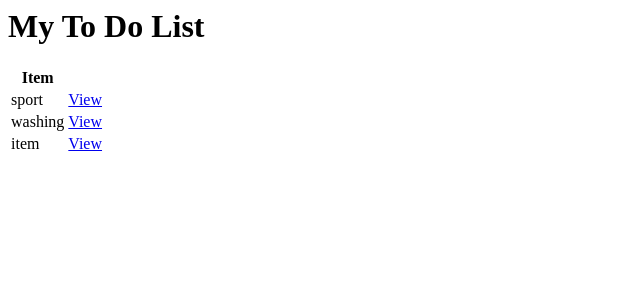
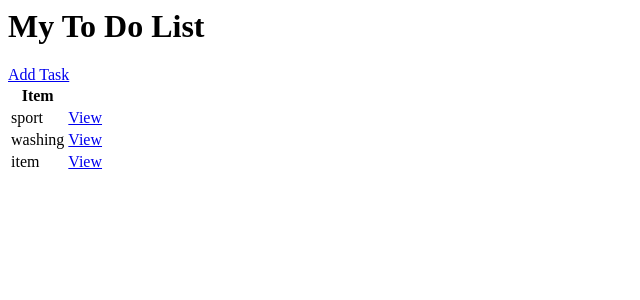
Before and after one commit to Aliiiw/ToDoList, a Django app: page / in a window 1280 px wide. Shown: the top 300 px of the page, without its empty margins (0-640 px from the left). Run offline with Django 4.2, Linux system fonts and the light colour scheme; data comes from the database, SQL or seed files in the repository.

Commit message:
create task added

```diff
--- /dev/null
+++ b/todo_list/base/templates/base/task_form.html
@@ -0,0 +1 @@
+<h3>Task Form</h3>
--- a/todo_list/base/templates/base/task_list.html
+++ b/todo_list/base/templates/base/task_list.html
@@ -1,4 +1,5 @@
 <h1> My To Do List</h1>
+<a href="{% url 'task-create' %}">Add Task </a>
 
 <table>
     <tr>
--- a/todo_list/base/urls.py
+++ b/todo_list/base/urls.py
@@ -1,7 +1,8 @@
 from django.urls import path
-from .views import TaskList, TaskDetail
+from .views import TaskCreate, TaskList, TaskDetail
 
 urlpatterns = [
     path('', TaskList.as_view(), name='tasks'),
-    path('task/<int:pk>/', TaskDetail.as_view(), name='task')
+    path('task/<int:pk>/', TaskDetail.as_view(), name='task'),
+    path('task-create/', TaskCreate.as_view(), name='task-create')
 ]
--- a/todo_list/base/views.py
+++ b/todo_list/base/views.py
@@ -1,12 +1,23 @@
 from django.shortcuts import render
 from django.views.generic.list import ListView
 from django.views.generic.detail import DetailView
+from django.views.generic.edit import CreateView
+from django.urls import reverse_lazy
 from .models import Task
 
 class TaskList(ListView):
     model = Task
+    context_object_name = 'tasks'
 
 
 class TaskDetail(DetailView):
     model = Task
-    template_name: 'base/task.html'
+    context_object_name = 'task'
+    template_name = 'base/task.html'
+
+
+
+class TaskCreate(CreateView):
+    model = Task
+    fields = '__all__'
+    success_url = reverse_lazy('tasks')
```
Also changed, not shown: todo_list/base/templates/base/task.html (renamed from todo_list/base/templates/base/task_detail.html).
